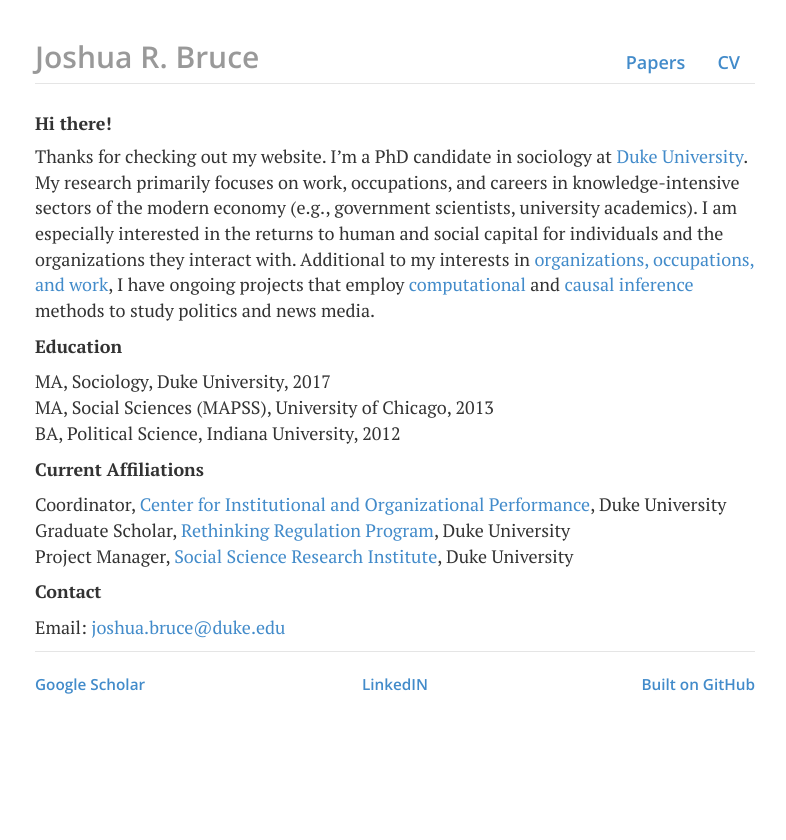
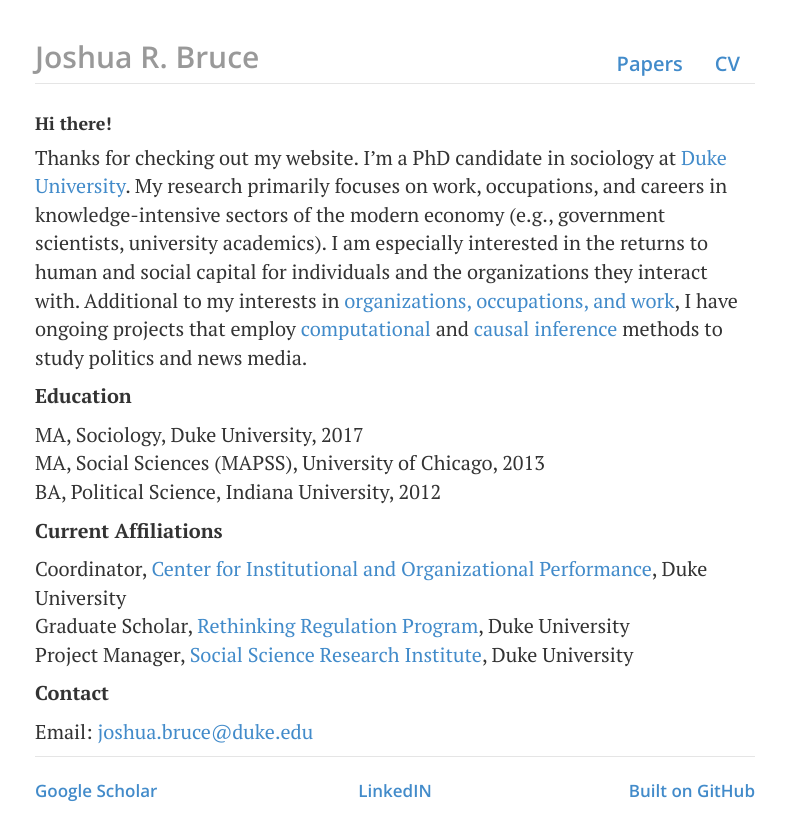
Before and after one commit to joshuarbruce/joshuarbruce.github.io, a Jekyll site: the page built from index.html, in a window 1280 px wide. Shown: the top 840 px of the page, without its empty margins (245-1031 px from the left). Built offline with Jekyll 4.4.1, drawn with Linux system fonts in a browser that asks for light colours; nearby versions of some CDN libraries.

Commit message:
Update style.css

```diff
--- a/css/style.css
+++ b/css/style.css
@@ -2,7 +2,7 @@
 @import url(https://fonts.googleapis.com/css?family=PT+Serif:400,400i,700,700i|Open+Sans:600);
 
 /* Set body and header text to PT Serif serif font */
-body { padding-top: 20px; padding-bottom: 40px; font-family: 'PT Serif', serif; font-size: 18px; }
+body { padding-top: 20px; padding-bottom: 40px; font-family: 'PT Serif', serif; font-size: 20px; }
 
 h1, h2, h3, h4, h5, h6, .h1, .h2, .h3, .h4, .h5, .h6 { font-family: 'PT Serif', serif; font-weight: 700; }
 
```
